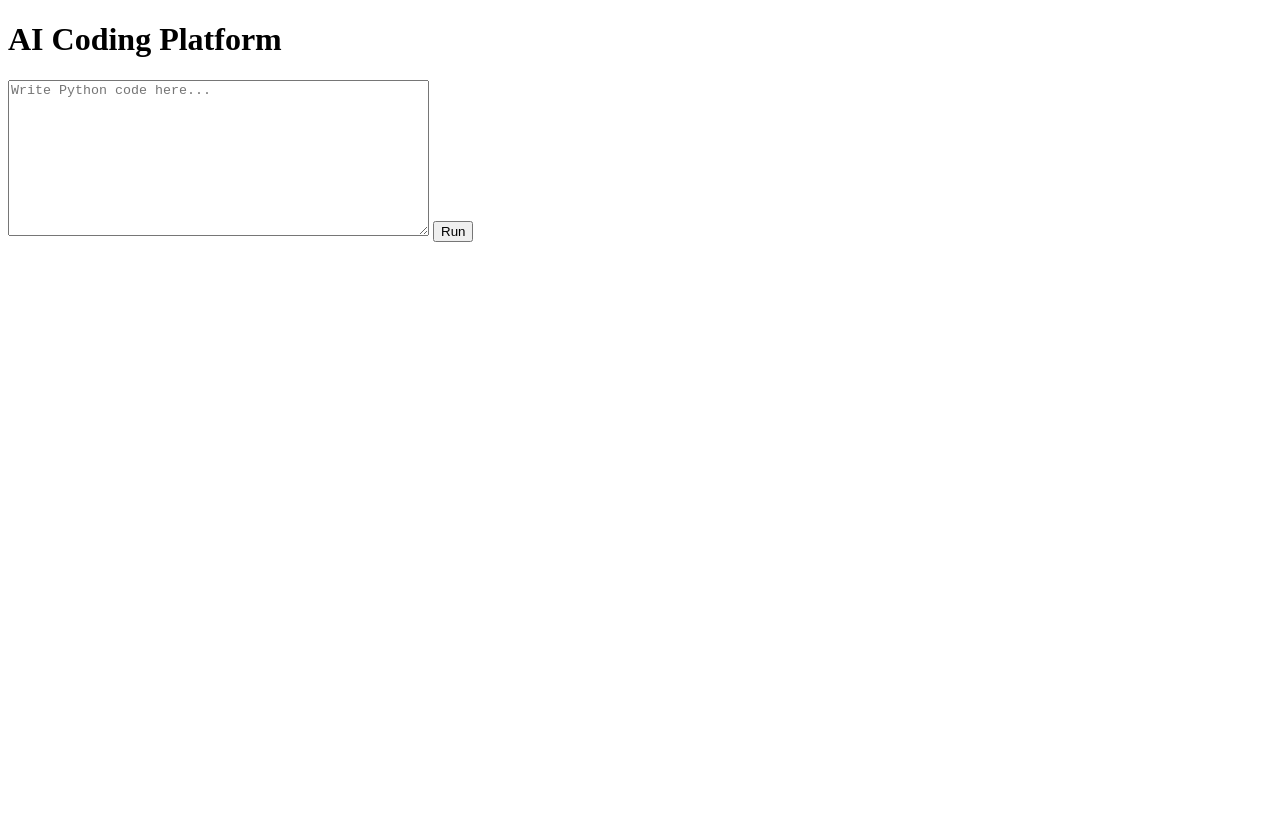
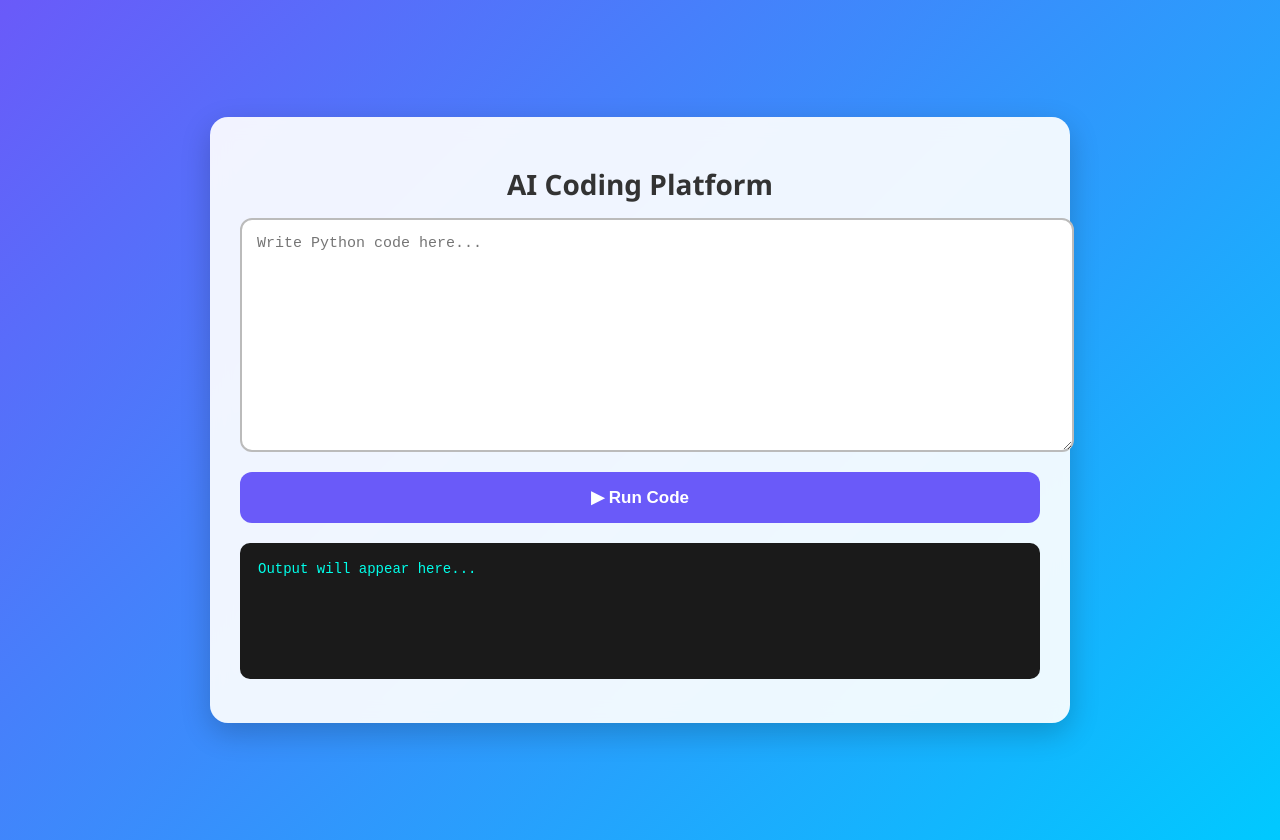
Before and after one commit to Shresth-sh/ai-coding-platform, a plain HTML site: page index.html in a window 1280 px wide. Before the commit the page ends 800 px from the top, so only its background shows below. Drawn offline with Linux system fonts and the light colour scheme.

Commit message:
Refactor HTML structure and styling

```diff
--- a/index.html
+++ b/index.html
@@ -1,13 +1,105 @@
 <!DOCTYPE html>
-<html>
+<html lang="en">
 <head>
+  <meta charset="UTF-8" />
+  <meta name="viewport" content="width=device-width, initial-scale=1.0" />
   <title>AI Coding Platform</title>
+
+  <style>
+    body {
+      margin: 0;
+      font-family: 'Segoe UI', sans-serif;
+      background: linear-gradient(135deg, #6a5af9, #00c9ff);
+      min-height: 100vh;
+      display: flex;
+      justify-content: center;
+      align-items: center;
+      padding: 20px;
+    }
+
+    .container {
+      background: rgba(255, 255, 255, 0.92);
+      width: 100%;
+      max-width: 800px;
+      padding: 30px;
+      border-radius: 18px;
+      box-shadow: 0 10px 30px rgba(0, 0, 0, 0.2);
+      backdrop-filter: blur(10px);
+    }
+
+    h1 {
+      text-align: center;
+      color: #333;
+      margin-bottom: 15px;
+      font-size: 28px;
+      font-weight: 700;
+    }
+
+    textarea {
+      width: 100%;
+      height: 200px;
+      padding: 15px;
+      resize: vertical;
+      border-radius: 12px;
+      border: 2px solid #bbb;
+      font-size: 15px;
+      outline: none;
+      transition: 0.3s ease;
+    }
+
+    textarea:focus {
+      border-color: #6a5af9;
+      box-shadow: 0 0 8px rgba(106, 90, 249, 0.4);
+    }
+
+    button {
+      width: 100%;
+      padding: 15px;
+      margin-top: 15px;
+      background: #6a5af9;
+      color: #fff;
+      border: none;
+      border-radius: 12px;
+      font-size: 17px;
+      font-weight: bold;
+      cursor: pointer;
+      transition: background 0.25s ease;
+    }
+
+    button:hover {
+      background: #5947f5;
+    }
+
+    pre {
+      margin-top: 20px;
+      background: #1a1a1a;
+      color: #00ffea;
+      padding: 18px;
+      border-radius: 10px;
+      white-space: pre-wrap;
+      min-height: 100px;
+      font-size: 14px;
+      overflow-x: auto;
+    }
+
+    @media (max-width: 600px) {
+      h1 { font-size: 22px; }
+      button { font-size: 15px; }
+      textarea { height: 160px; }
+    }
+  </style>
 </head>
+
 <body>
-  <h1>AI Coding Platform</h1>
-  <textarea id="code" rows="10" cols="50" placeholder="Write Python code here..."></textarea>
-  <button onclick="runCode()">Run</button>
-  <pre id="output"></pre>
+  <div class="container">
+    <h1>AI Coding Platform</h1>
+
+    <textarea id="code" placeholder="Write Python code here..."></textarea>
+    <button onclick="runCode()">▶ Run Code</button>
+
+    <pre id="output">Output will appear here...</pre>
+  </div>
+
   <script src="script.js"></script>
 </body>
 </html>
```
